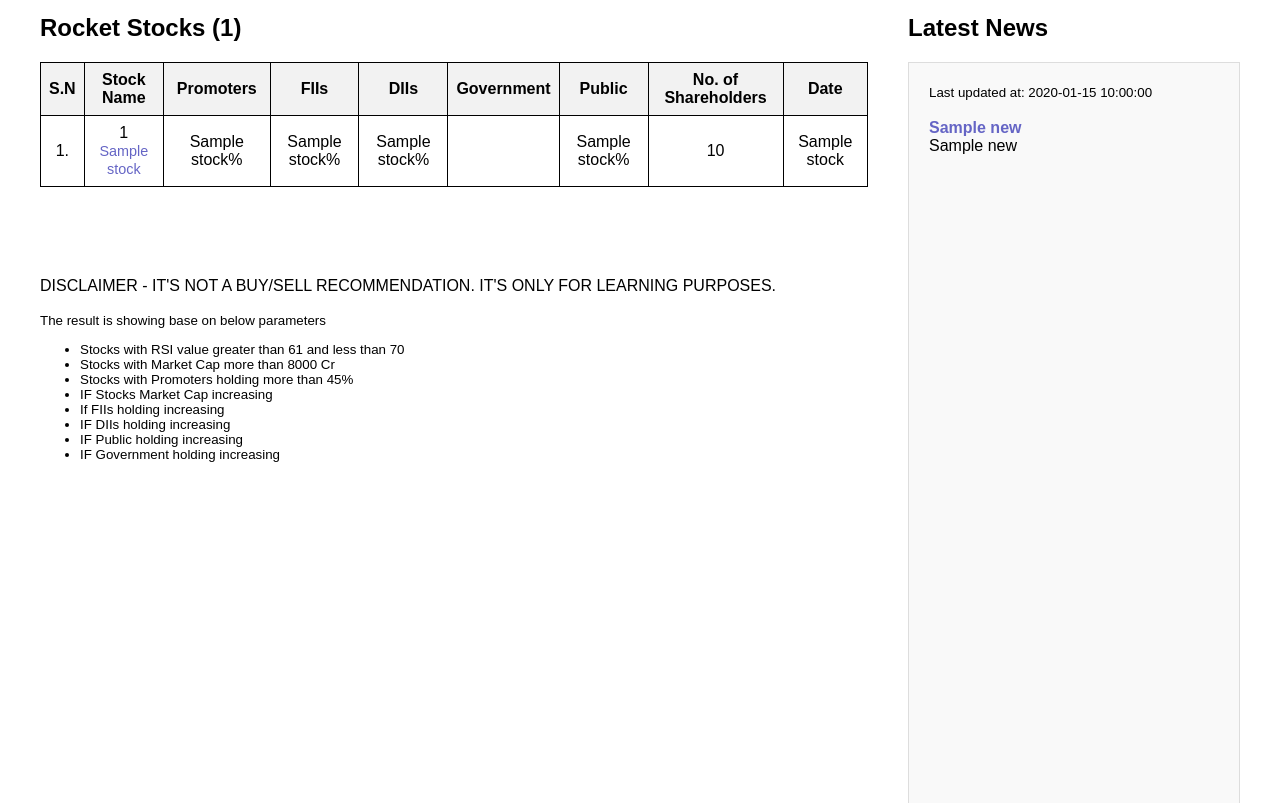
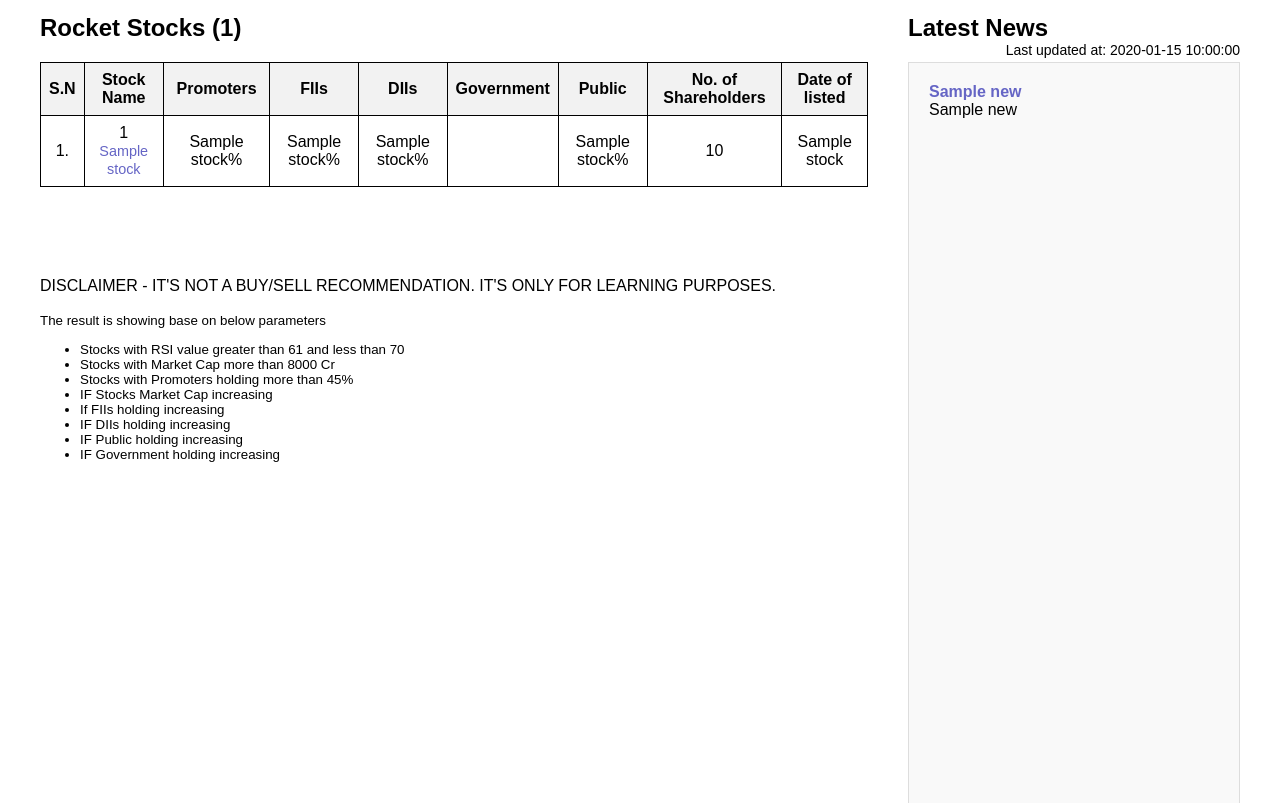
Before and after one commit to developer-ramesh/stocks_tool, a Flask app: template templates/index.html in a window 1280 px wide. Shown: the part 46-849 px from the top of the page. Run offline with Flask 3, Linux system fonts and the light colour scheme; the template is opened without the code that fills it: most values are stand-ins (such as "Sample title", 1, 10 or a date in 2020).

Commit message:
Update index.html

```diff
--- a/templates/index.html
+++ b/templates/index.html
@@ -29,7 +29,7 @@
                             <th>Government</th>
                             <th>Public</th>
                             <th>No. of Shareholders</th>
-                            <th>Date</th>
+                            <th>Date of listed</th>
                         </tr>
                     </thead>
                     <tbody>
@@ -70,9 +70,8 @@
             </small>
         </div>
         <div class="right">
-            <h2>Latest News</h2>
+            <h2>Latest News <small style="float: right; font-size: 14px; font-weight: normal;">Last updated at: {{last_updated}}</small></h2>
             <div class="news">
-                <small>Last updated at: {{last_updated}}</small><br><br>
                 {% for new in news %}
                 <p><strong style="color: #6565c5;">{{ new[2] }}</strong> <br> {{ new[3]|replace('\n', '<br>')|safe }}</p>
                 {% endfor %}
```
